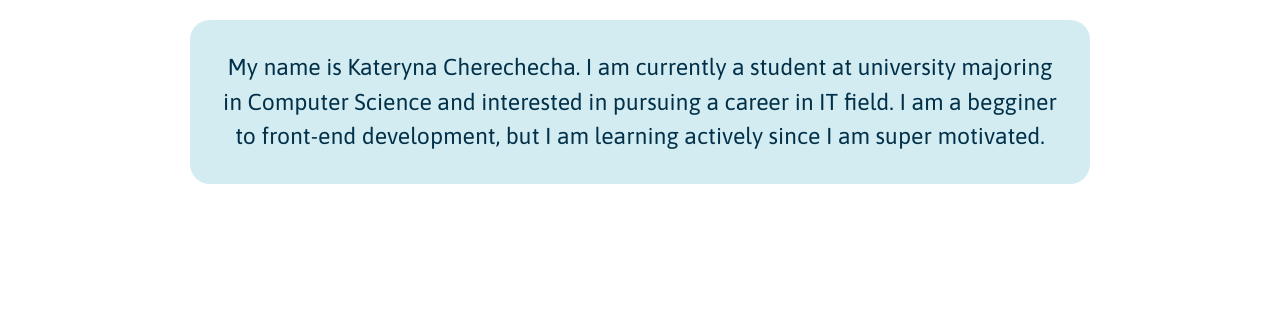
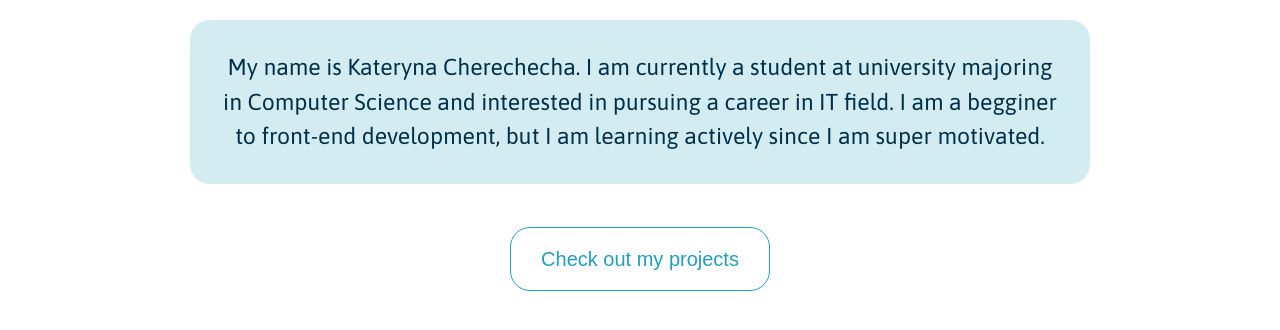
Before and after one commit to kcherechecha/MyProject, a plain HTML site: page about.html in a window 1280 px wide. Shown: the part 188-518 px from the top of the page. Drawn offline with nearby package versions, Linux system fonts and the light colour scheme; a web font is replaced by a local one.

Commit message:
About page

```diff
--- a/about.html
+++ b/about.html
@@ -78,6 +78,9 @@
           career in IT field. I am a begginer to front-end development, but I am
           learning actively since I am super motivated.
         </p>
+        <div class="links">
+          <a href="/" class="see-projects-link">Check out my projects</a>
+        </div>
         <!-- <div class="row picture-projects text-center">
           <div class="col-md-6 singing-project">
             <img
--- a/styles/about-style.css
+++ b/styles/about-style.css
@@ -44,6 +44,28 @@
   margin-bottom: 60px;
 }
 
+.links {
+  text-align: center;
+}
+
+.see-projects-link {
+  font-family: var(--main-text-font);
+  font-size: 20px;
+  padding: 20px 30px;
+  border: 1px solid var(--main-text-col);
+  background: white;
+  color: var(--main-text-col);
+  border-radius: 20px;
+  transition: ease-in-out 200ms;
+}
+
+.see-projects-link:hover {
+  background: #5ba3cc;
+  color: white;
+  border: 1px solid #5ba3cc;
+  font-size: 23px;
+}
+
 /* .project-image {
   width: 100%;
   height: auto;
```
